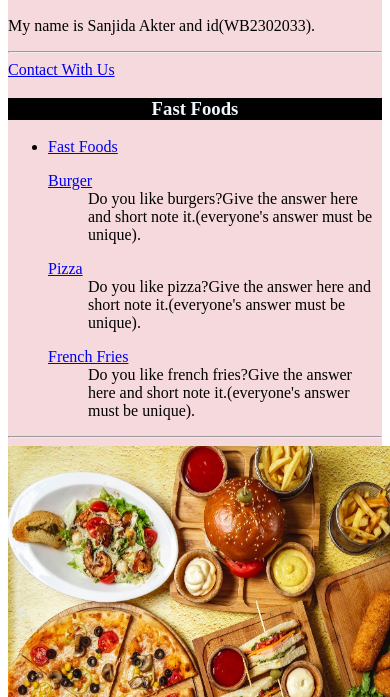
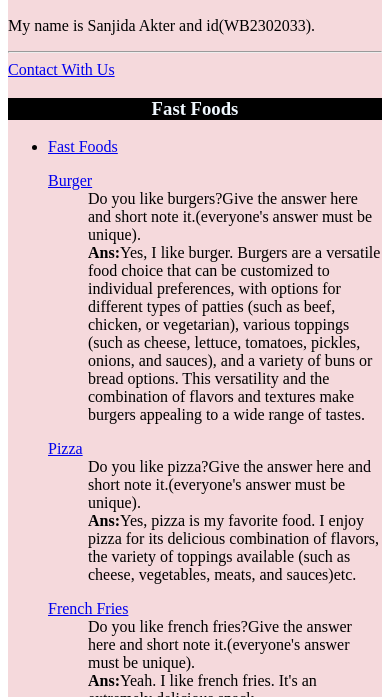
Before and after one commit to Sanjida51/Assignment03, a plain HTML site: page index.html in a window 390 px wide. Shown: the part 147-844 px from the top of the page. Drawn offline with Linux system fonts and the light colour scheme.

Commit message:
index.html

```diff
--- a/index.html
+++ b/index.html
@@ -80,7 +80,8 @@
        <ul type="none">
        <li><dl>
         <dt> <a href="#p1">Burger</a></dt>
-        <dd>Do you like burgers?Give the answer here and short note it.(everyone's answer must be unique).</dd>
+        <dd>Do you like burgers?Give the answer here and short note it.(everyone's answer must be unique). <br>
+        <b>Ans:</b>Yes, I like burger. Burgers are a versatile food choice that can be customized to individual preferences, with options for different types of patties (such as beef, chicken, or vegetarian), various toppings (such as cheese, lettuce, tomatoes, pickles, onions, and sauces), and a variety of buns or bread options. This versatility and the combination of flavors and textures make burgers appealing to a wide range of tastes.</dd>
     </dl></li>
    </ul>
    </div>
@@ -88,7 +89,8 @@
        <ul type="none">
        <li><dl>
         <dt> <a href="#p2">Pizza</a></dt>
-        <dd>Do you like pizza?Give the answer here and short note it.(everyone's answer must be unique).</dd>
+        <dd>Do you like pizza?Give the answer here and short note it.(everyone's answer must be unique). <br>
+        <b>Ans:</b>Yes, pizza is my favorite food. I enjoy pizza for its delicious combination of flavors, the variety of toppings available (such as cheese, vegetables, meats, and sauces)etc.</dd>
     </dl></li>
    </ul>
    </div>
@@ -96,7 +98,8 @@
        <ul type="none">
        <li><dl>
         <dt> <a href="#p3">French Fries</a></dt>
-        <dd>Do you like french fries?Give the answer here and short note it.(everyone's answer must be unique).</dd>
+        <dd>Do you like french fries?Give the answer here and short note it.(everyone's answer must be unique). <br>
+        <b>Ans:</b>Yeah. I like french fries. It's an extremely delicious snack.</dd>
     </dl></li>
    </ul>
    </div>
@@ -128,7 +131,8 @@
        <ul type="none">
        <li><dl>
         <dt> <a href="#p5">Chocolate cake</a></dt>
-        <dd>Do you like chocolate cake?Give the answer here and short note it.(everyone's answer must be unique).</dd>
+        <dd>Do you like chocolate cake?Give the answer here and short note it.(everyone's answer must be unique). <br>
+        <b>Ans:</b>Yeah, chocolate cake is a popular dessert and I loved it. Chocolate cake has a moist and tender texture that melts in your mouth. The softness of the cake combined with creamy frosting or other toppings adds to the overall enjoyment.</dd>
     </dl></li>
    </ul>
    </div>
@@ -136,7 +140,8 @@
        <ul type="none">
        <li><dl>
         <dt> <a href="#p6">Pudding</a></dt>
-        <dd>Do you like pudding?Give the answer here and short note it.(everyone's answer must be unique).</dd>
+        <dd>Do you like pudding?Give the answer here and short note it.(everyone's answer must be unique). <br>
+        <b>Ans:</b>Yes, I enjoy pudding as a dessert. Pudding comes in various flavors and textures, providing options to suit different preferences. Some popular flavors include chocolate, vanilla, butterscotch, banana, and caramel. Pudding can be served warm or chilled, and it can be smooth and creamy or have a thicker, custard-like consistency. I enjoyed chilled pudding as a dessert after a meal.</dd>
     </dl></li>
    </ul>
   </div>
```
